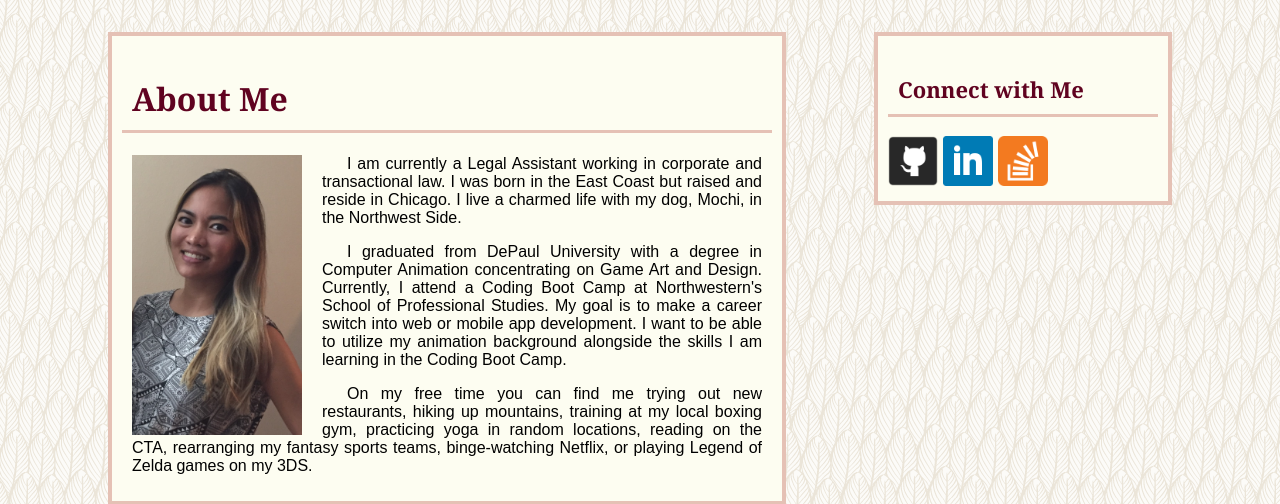
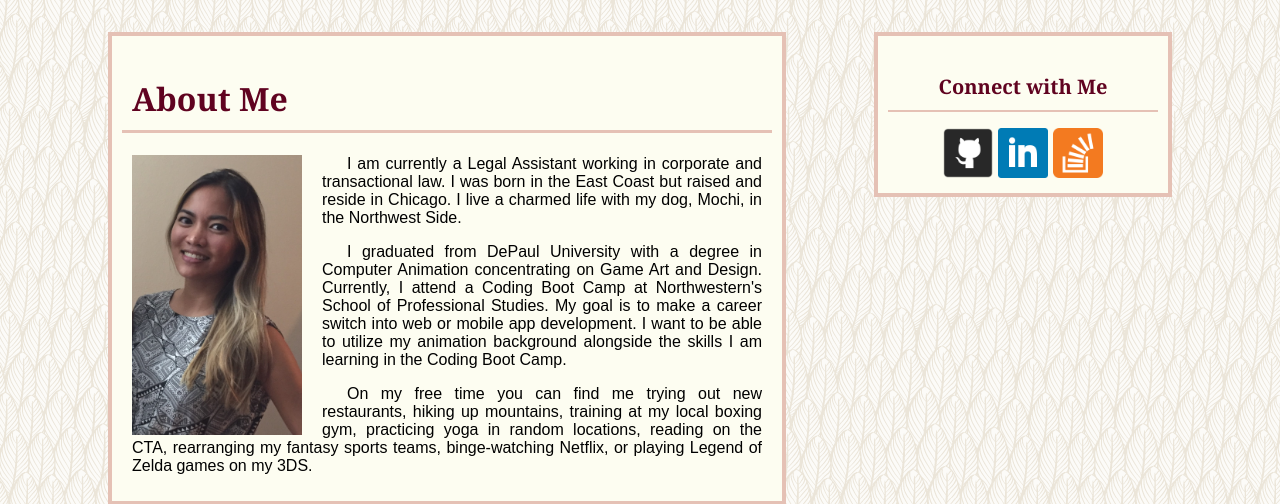
Before and after one commit to trgmedina/Basic-Portfolio, a PHP site: page /index.php in a window 1280 px wide. Shown: the part 126-630 px from the top of the page. Run offline with PHP 8.4, Linux system fonts and the light colour scheme.

Commit message:
centered social media sites in the css file

```diff
--- a/assets/css/style.css
+++ b/assets/css/style.css
@@ -27,10 +27,11 @@ h1 {
 
 h2 {
 	font-family: "Georgia";
-	font-size: 22px;
+	font-size: 20px;
+	text-align: center;
 	color: #600320;
 	padding: 10px;
-	border-bottom: 3px solid #e5c1b5;
+	border-bottom: 2px solid #e5c1b5;
 }
 
 p {
@@ -91,6 +92,7 @@ a.default_links {
 .social_media {
 	float: right;
 	position: relative;
+	text-align: center;
 	top: 150px;
 	right: 100px;
 	width: 270px;
```
